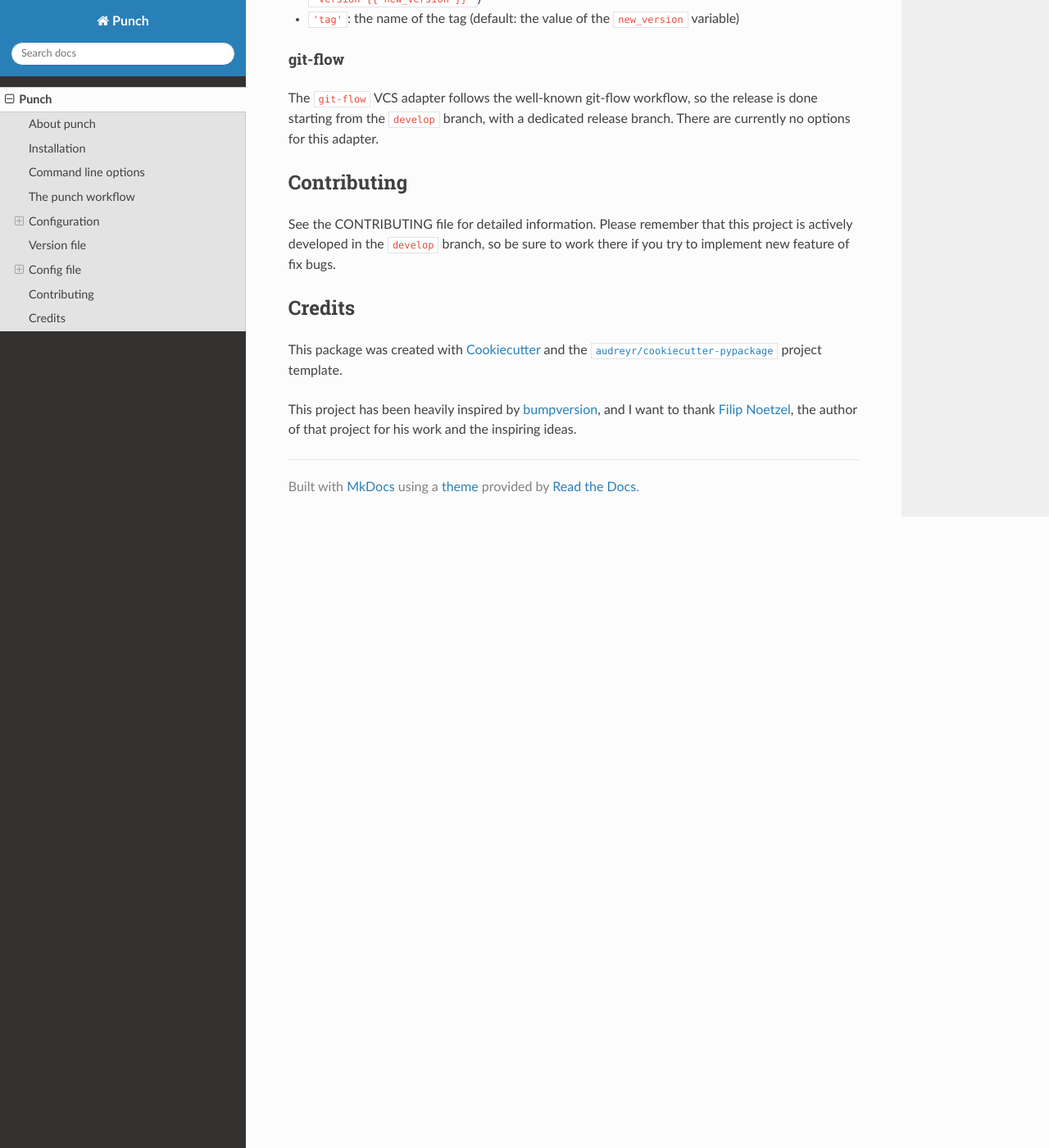
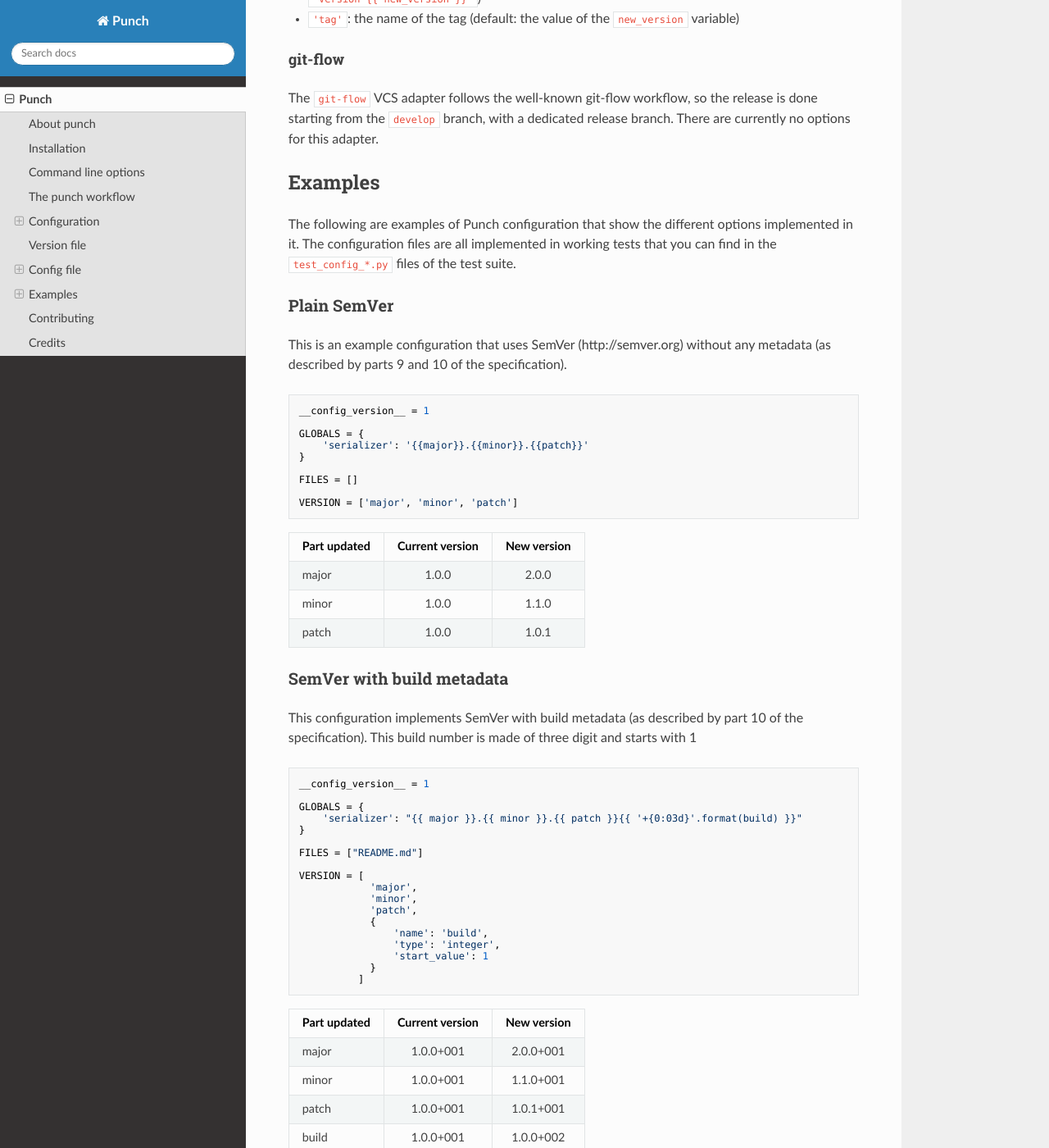
Before and after one commit to lgiordani/punch, an MkDocs documentation site: the page built from docs/index.md, in a window 1280 px wide and 1400 px high, scrolled down 7664 px. Shown: the whole window at 82% size. Built offline with MkDocs 1.6.1, drawn with Linux system fonts in a browser that asks for light colours; nearby versions of some CDN libraries; some of the changed text lies outside the part shown.

Commit message:
Added some examples and new script tests. Added a small library for script tests

````diff
--- a/docs/index.md
+++ b/docs/index.md
@@ -1,7 +1,7 @@
 # Punch
 
 [![Build Status](https://travis-ci.org/lgiordani/punch.svg?branch=master)](https://travis-ci.org/lgiordani/punch)
-[![Version](https://img.shields.io/pypi/v/punch.svg)](https://github.com/lgiordani/punch)
+[![Version](https://img.shields.io/pypi/v/punch.py.svg)](https://github.com/lgiordani/punch)
 
 Update your version while having a drink
 
@@ -316,6 +316,133 @@ The options supported by this adapter are:
 
 The `git-flow` VCS adapter follows the well-known git-flow workflow, so the release is done starting from the `develop` branch, with a dedicated release branch. There are currently no options for this adapter.
 
+## Examples
+
+The following are examples of Punch configuration that show the different options implemented in it. The configuration files are all implemented in working tests that you can find in the `test_config_*.py` files of the test suite.
+
+### Plain SemVer
+
+This is an example configuration that uses SemVer (http://semver.org) without any metadata (as described by parts 9 and 10 of the specification).
+
+``` python
+__config_version__ = 1
+
+GLOBALS = {
+    'serializer': '{{major}}.{{minor}}.{{patch}}'
+}
+
+FILES = []
+
+VERSION = ['major', 'minor', 'patch']
+```
+
+| Part updated  | Current version | New version |
+| ------------- |:---------------:|:-----------:|
+| major         | 1.0.0           | 2.0.0       |
+| minor         | 1.0.0           | 1.1.0       |
+| patch         | 1.0.0           | 1.0.1       |
+
+### SemVer with build metadata
+
+This configuration implements SemVer with build metadata (as described by part 10 of the specification). This build number is made of three digit and starts with 1
+
+``` python
+__config_version__ = 1
+
+GLOBALS = {
+    'serializer': "{{ major }}.{{ minor }}.{{ patch }}{{ '+{0:03d}'.format(build) }}"
+}
+
+FILES = ["README.md"]
+
+VERSION = [
+            'major',
+            'minor',
+            'patch',
+            {
+                'name': 'build',
+                'type': 'integer',
+                'start_value': 1
+            }
+          ]
+```
+
+| Part updated  | Current version | New version |
+| ------------- |:---------------:|:-----------:|
+| major         | 1.0.0+001       | 2.0.0+001   |
+| minor         | 1.0.0+001       | 1.1.0+001   |
+| patch         | 1.0.0+001       | 1.0.1+001   |
+| build         | 1.0.0+001       | 1.0.0+002   |
+
+### SemVer with prerelease metadata
+
+This configuration implements SemVer with prerelease metadata (as described by part 9 of the specification). The chosen prerelease strings are `'alpha'` and `'beta`.
+
+WARNING: This use of the prerelease parts is pretty incomplete and a bit useless. It will be soon updated
+
+``` python
+__config_version__ = 1
+
+GLOBALS = {
+    'serializer': "{{ major }}.{{ minor }}.{{ patch }}{{ '-{}'.format(prerelease) if prerelease }}"
+}
+
+FILES = ["README.md"]
+
+VERSION = [
+            'major',
+            'minor',
+            'patch',
+            {
+                'name': 'prerelease',
+                'type': 'value_list',
+                'allowed_values': ['', 'alpha', 'beta']
+            }
+          ]
+```
+
+
+| Part updated  | Current version | New version |
+| ------------- |:---------------:|:-----------:|
+| major         | 1.0.0-alpha     | 2.0.0       |
+| minor         | 1.0.0-alpha     | 1.1.0       |
+| patch         | 1.0.0-alpha     | 1.0.1       |
+| prerelease    | 1.0.0-alpha     | 1.0.0-beta  |
+| prerelease    | 1.0.0-beta      | 1.0.0       |
+
+If you put the empty string as last element of the string you get the following behaviour
+
+``` python
+__config_version__ = 1
+
+GLOBALS = {
+    'serializer': "{{ major }}.{{ minor }}.{{ patch }}{{ '-{}'.format(prerelease) if prerelease }}"
+}
+
+FILES = ["README.md"]
+
+VERSION = [
+            'major',
+            'minor',
+            'patch',
+            {
+                'name': 'prerelease',
+                'type': 'value_list',
+                'allowed_values': ['alpha', 'beta', '']
+            }
+          ]
+```
+
+
+| Part updated  | Current version | New version |
+| ------------- |:---------------:|:-----------:|
+| major         | 1.0.0-alpha     | 2.0.0-alpha |
+| minor         | 1.0.0-alpha     | 1.1.0-alpha |
+| patch         | 1.0.0-alpha     | 1.0.1-alpha |
+| prerelease    | 1.0.0-alpha     | 1.0.0-beta  |
+| prerelease    | 1.0.0-beta      | 1.0.0       |
+
+
 ## Contributing
 
 See the CONTRIBUTING file for detailed information. Please remember that this project is actively developed in the `develop` branch, so be sure to work there if you try to implement new feature of fix bugs.
````
Also changed, not shown: HISTORY.rst (+10 -0 lines), README.md (+1 -1 lines), README.rst, 9 other files.
